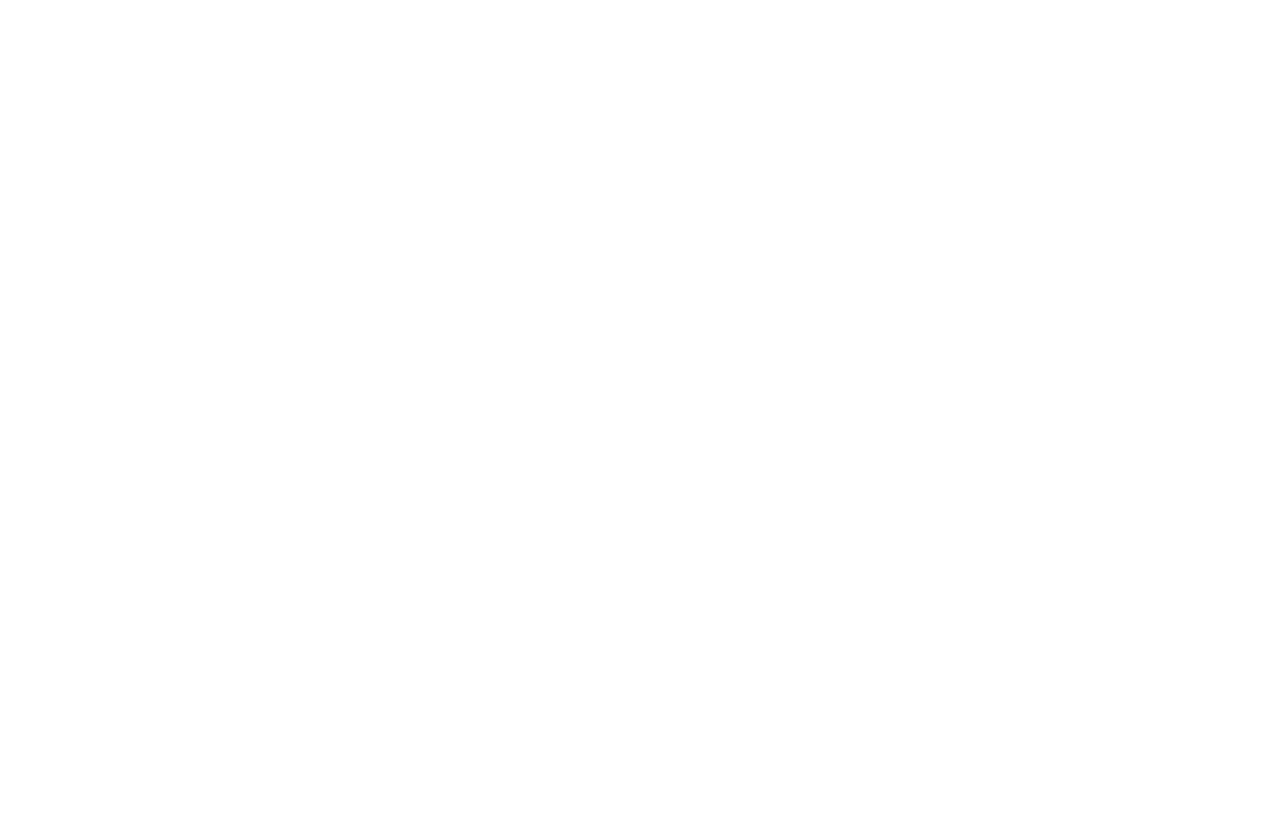
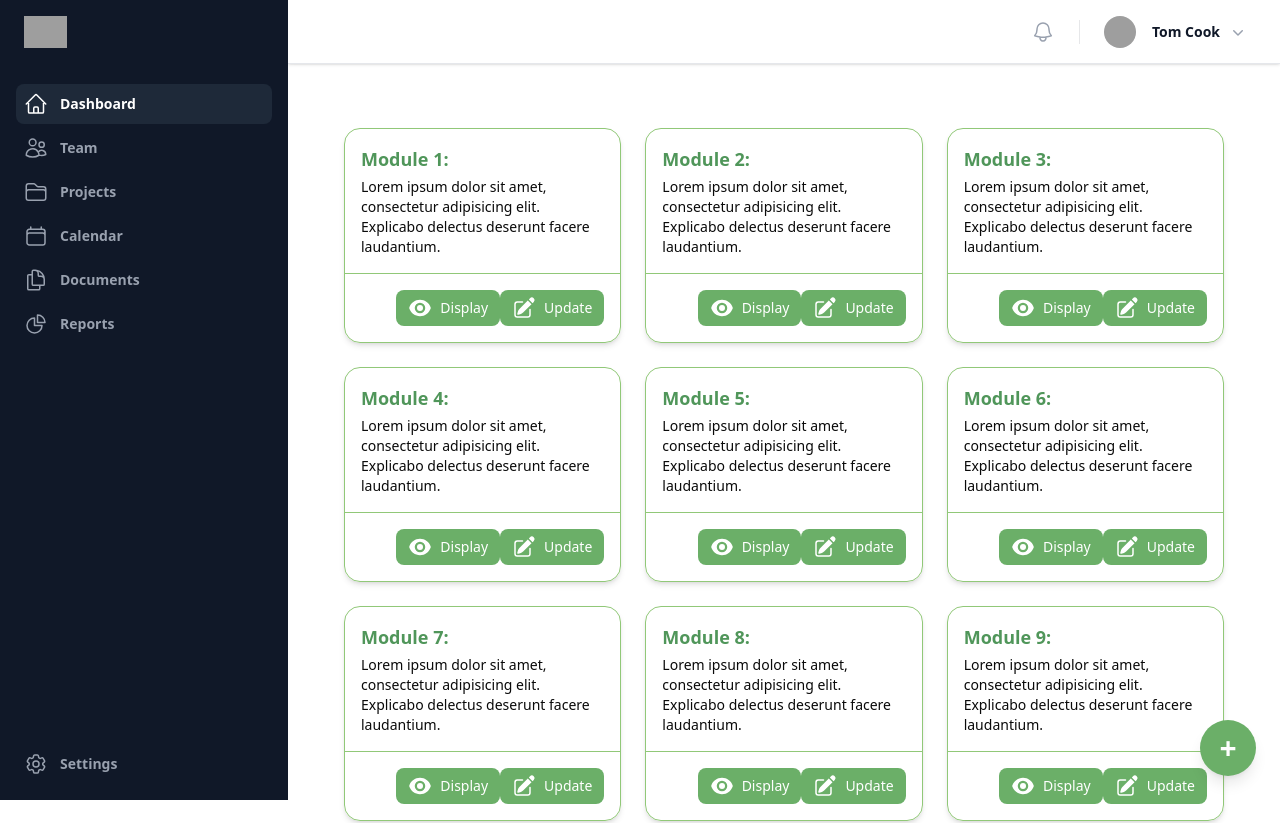
Before and after one commit to ImadIchiri/school-management-frontend, a React (Vite) app: page /module in a window 1280 px wide. Before the commit this address had no page. Shown: the top 823 px of the page. Before the commit the page ends 800 px from the top, so only its background shows below. Built offline with nearby package versions, Linux system fonts and the light colour scheme; grey boxes are pictures that could not be loaded.

Commit message:
modules cards and create delete

```diff
--- a/src/App.tsx
+++ b/src/App.tsx
@@ -1,7 +1,7 @@
 import { Route, Routes } from "react-router";
 import "./App.css";
 import DashboardLayout from "./layouts/DashboardLayout";
-
+import Module from "./features/modules/pages/module";
 function App() {
   return (
     <>
@@ -16,6 +16,7 @@
               </div>
             }
           />
+          <Route path="module" element={<Module />} />
         </Route>
       </Routes>
     </>
--- /dev/null
+++ b/src/features/modules/pages/module.tsx
@@ -0,0 +1,156 @@
+import { useState } from "react";
+
+export default function ModuleStyle() {
+  const [showModal, setShowModal] = useState(false);
+
+  return (
+    <div className="p-6 grid grid-cols-1 sm:grid-cols-2 md:grid-cols-3 gap-6">
+      {/* Modules cards */}
+      {[...Array(12)].map((_, index) => (
+        <div
+          key={index}
+          className="rounded-2xl shadow-md border border-[#91c878] overflow-hidden hover:shadow-lg transition"
+        >
+          <div className="p-4">
+            <h3 className="text-lg font-semibold text-[#50965a]">
+              Module {index + 1}:
+            </h3>
+            <p className="text-sm mt-1">
+              Lorem ipsum dolor sit amet, consectetur adipisicing elit. Explicabo
+              delectus deserunt facere laudantium.
+            </p>
+          </div>
+          <div className="p-4 border-t border-[#91c878] text-right">
+          {/* Button Absolut */}
+            {/* <button className="inline-flex items-center gap-2 px-3 py-1.5 rounded-md bg-[#6baf68] text-white hover:bg-[#50965a] font-medium text-sm transition">
+              <svg
+                xmlns="http://www.w3.org/2000/svg"
+                className="h-4 w-4"
+                fill="none"
+                viewBox="0 0 24 24"
+                stroke="currentColor"
+              >
+                <path
+                  strokeLinecap="round"
+                  strokeLinejoin="round"
+                  strokeWidth={2}
+                  d="M19 7l-.867 12.142A2 2 0 0116.138 21H7.862a2 2 0 01-1.995-1.858L5 7m5 4v6m4-6v6M9 7V4a1 1 0 011-1h4a1 1 0 011 1v3"
+                />
+              </svg>
+              Delete
+            </button> */}
+
+            {/* #################### IMAD START #################### */}
+            <button className="inline-flex items-center gap-2 px-3 py-1.5 rounded-md bg-[#6baf68] text-white hover:bg-[#50965a] font-medium text-sm transition">
+              <svg xmlns="http://www.w3.org/2000/svg" viewBox="0 0 24 24" fill="currentColor" className="size-6">
+  <path d="M12 15a3 3 0 1 0 0-6 3 3 0 0 0 0 6Z" />
+  <path fillRule="evenodd" d="M1.323 11.447C2.811 6.976 7.028 3.75 12.001 3.75c4.97 0 9.185 3.223 10.675 7.69.12.362.12.752 0 1.113-1.487 4.471-5.705 7.697-10.677 7.697-4.97 0-9.186-3.223-10.675-7.69a1.762 1.762 0 0 1 0-1.113ZM17.25 12a5.25 5.25 0 1 1-10.5 0 5.25 5.25 0 0 1 10.5 0Z" clipRule="evenodd" />
+</svg>
+
+              Display
+            </button>
+            <button className="inline-flex items-center gap-2 px-3 py-1.5 rounded-md bg-[#6baf68] text-white hover:bg-[#50965a] font-medium text-sm transition">
+              <svg xmlns="http://www.w3.org/2000/svg" viewBox="0 0 24 24" fill="currentColor" className="size-6">
+  <path d="M21.731 2.269a2.625 2.625 0 0 0-3.712 0l-1.157 1.157 3.712 3.712 1.157-1.157a2.625 2.625 0 0 0 0-3.712ZM19.513 8.199l-3.712-3.712-8.4 8.4a5.25 5.25 0 0 0-1.32 2.214l-.8 2.685a.75.75 0 0 0 .933.933l2.685-.8a5.25 5.25 0 0 0 2.214-1.32l8.4-8.4Z" />
+  <path d="M5.25 5.25a3 3 0 0 0-3 3v10.5a3 3 0 0 0 3 3h10.5a3 3 0 0 0 3-3V13.5a.75.75 0 0 0-1.5 0v5.25a1.5 1.5 0 0 1-1.5 1.5H5.25a1.5 1.5 0 0 1-1.5-1.5V8.25a1.5 1.5 0 0 1 1.5-1.5h5.25a.75.75 0 0 0 0-1.5H5.25Z" />
+</svg>
+
+               Update
+            </button>
+            {/* #################### IMAD END #################### */}
+          </div>
+        </div>
+      ))}
+
+      {/* Floating + button */}
+      <button
+        onClick={() => setShowModal(true)}
+        className="fixed bottom-6 right-6 bg-[#6baf68] text-white w-14 h-14 rounded-full shadow-lg hover:bg-[#50965a] flex items-center justify-center text-3xl font-bold transition"
+      >
+        +
+      </button>
+
+      {/* Modal */}
+      {showModal && (
+        <div className="fixed inset-0 z-50 flex items-center justify-center bg-black/30">
+          <div className="bg-white rounded-lg w-full max-w-3xl p-6 relative border border-[#91c878] shadow-lg">
+            {/* Header */}
+            <div className="flex justify-between items-center mb-6">
+              <h3 className="text-xl font-semibold text-[#50965a]">
+                Créer nouveau module
+              </h3>
+              <button
+                onClick={() => setShowModal(false)}
+                className="text-[#6baf68] hover:text-[#50965a] text-xl font-bold"
+              >
+                ✕
+              </button>
+            </div>
+
+            {/* Form */}
+            <div className="grid grid-cols-1 md:grid-cols-2 gap-4">
+              <div className="space-y-4">
+                <select className="w-full border border-[#91c878] rounded px-3 py-2 focus:outline-none focus:ring-2 focus:ring-[#6baf68]">
+                  <option>Choisir l'enseignant</option>
+                </select>
+                <select className="w-full border border-[#91c878] rounded px-3 py-2 focus:outline-none focus:ring-2 focus:ring-[#6baf68]">
+                  <option>Choisir le cours</option>
+                </select>
+                <input
+                  type="text"
+                  className="w-full border border-[#91c878] rounded px-3 py-2 focus:outline-none focus:ring-2 focus:ring-[#6baf68]"
+                  placeholder="Entrer le niveau"
+                />
+                <textarea
+                  rows={4}
+                  className="w-full border border-[#91c878] rounded px-3 py-2 focus:outline-none focus:ring-2 focus:ring-[#6baf68]"
+                  placeholder="Entrer la description du module"
+                />
+              </div>
+
+              <div className="space-y-4">
+                <label className="block text-sm font-medium mb-1 text-black">
+                  Number of Modules
+                </label>
+                <div className="flex gap-4 items-center">
+                  <label className="flex items-center gap-1">
+                    <input type="radio" name="moduleNumber" />
+                    Single
+                  </label>
+                  <label className="flex items-center gap-1">
+                    <input type="radio" name="moduleNumber" />
+                    Multiple
+                  </label>
+                </div>
+
+                <label className="block text-sm font-medium mb-1 text-black">
+                  Status
+                </label>
+                <div className="flex gap-4 items-center">
+                  <label className="flex items-center gap-1">
+                    <input type="radio" name="status" />
+                    Active
+                  </label>
+                  <label className="flex items-center gap-1">
+                    <input type="radio" name="status" />
+                    Inactive
+                  </label>
+                </div>
+              </div>
+            </div>
+
+            {/* Buttons */}
+            <div className="flex justify-end gap-3 mt-6">
+              <button className="border-2 border-[#91c878] text-black px-4 py-2 rounded hover:bg-[#50965a] hover:text-white transition">
+                Annuler
+              </button>
+              <button className="bg-[#6baf68] text-white px-4 py-2 rounded hover:bg-[#50965a] transition">
+                Ajouter
+              </button>
+            </div>
+          </div>
+        </div>
+      )}
+    </div>
+  );
+}
--- /dev/null
+++ b/src/features/modules/routes.ts
@@ -0,0 +1,8 @@
+import ModuleStyle from "./pages/module";
+export const appRoutes = [
+  {
+    path: "/module",
+    element:ModuleStyle,
+  },
+
+];
```
